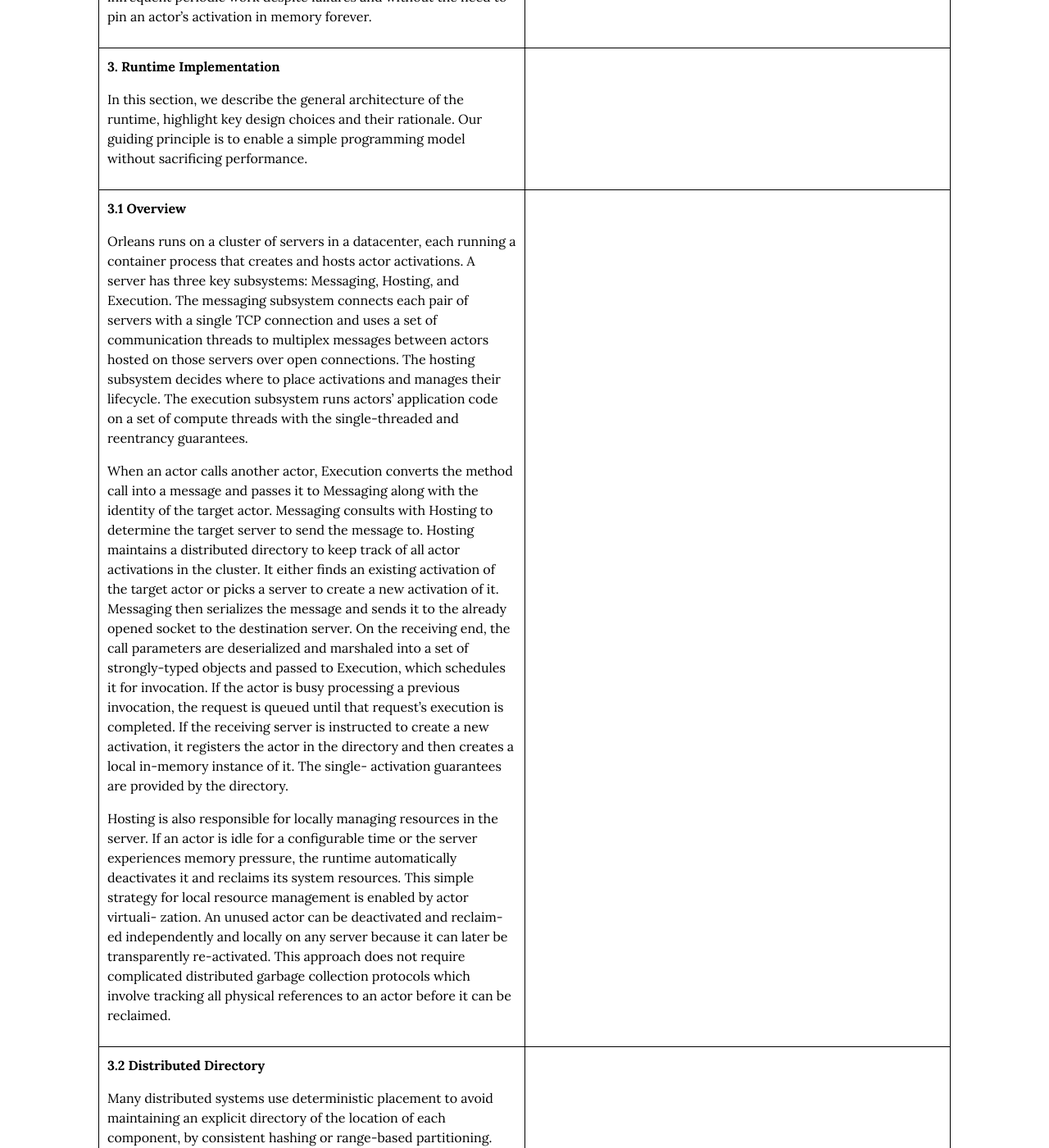
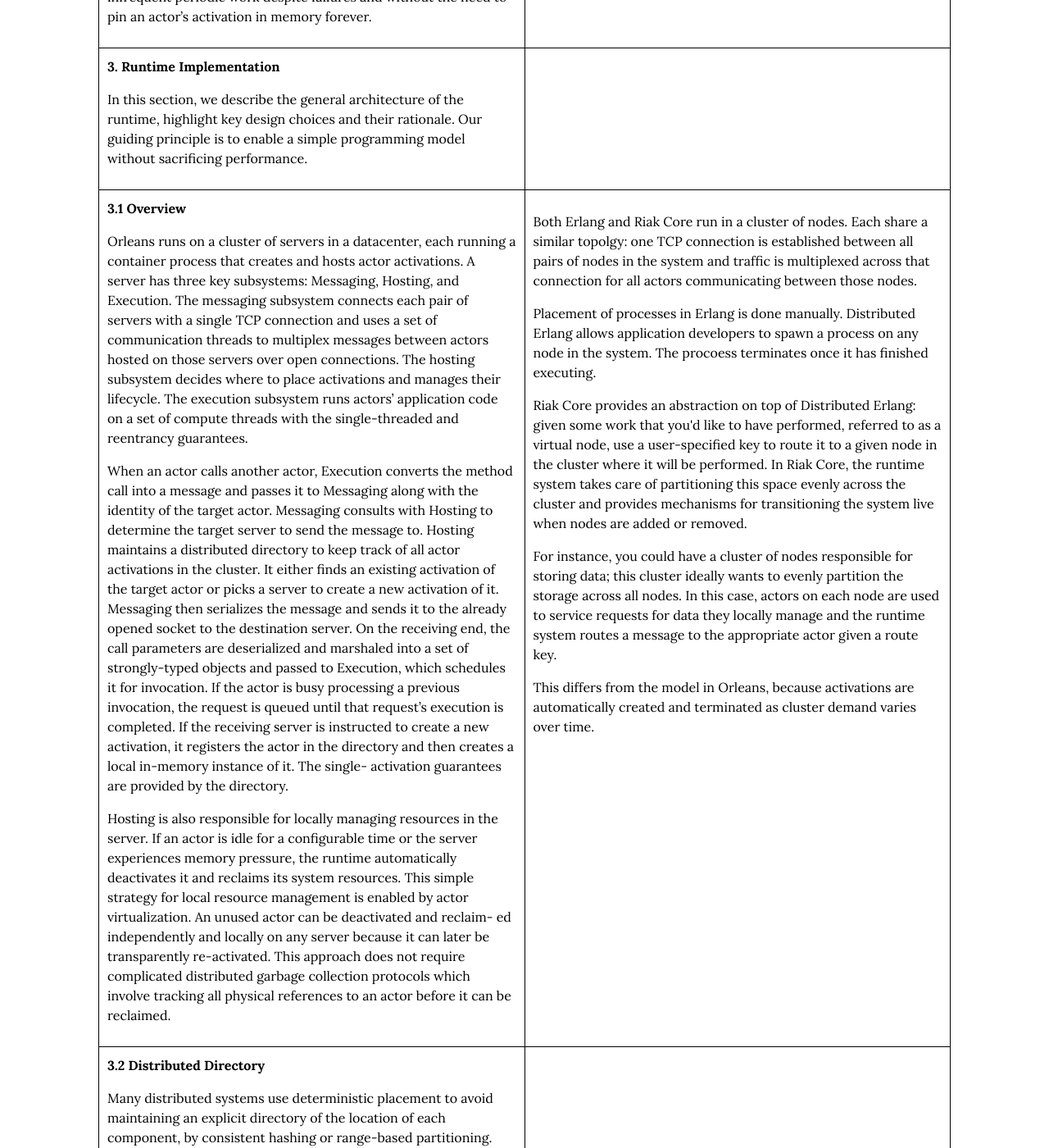
Before and after one commit to cmeiklejohn/cmeiklejohn.github.io, a Jekyll site: the page built from orleans.html, in a window 1280 px wide and 1400 px high, scrolled down 9859 px. Shown: the whole window at 82% size. Built offline with Jekyll 4.4.1, drawn with Linux system fonts in a browser that asks for light colours; comment, search, counter and statistics services are not loaded; some of the changed text lies outside the part shown.

Commit message:
Orleans updates.

```diff
--- a/orleans.html
+++ b/orleans.html
@@ -556,7 +556,23 @@
       be freely interleaved.</p>
     </td>
     <td>
-      <p></p>
+      <p>Similarly, in Erlang each process, which represents an actor,
+      executes in serial; this is the same for the abstractions that
+      Erlang/OTP provides to simplify concurrent programs (gen_server,
+      gen_fsm, gen_event, ...)</p>
+      <p>In a similar fashion, abstractions such as the gen_server,
+      which is built on top of a tail-recursive Erlang process, supports
+      interleaving.  Given all messages are sent asynchronously, an
+      Erlang process does not need to reply to each message, and if it
+      decides to, it can at any point.</p>
+      <p>Given the properties of the Erlang programming language,
+      single-assignment, functional, message passing by copying, and
+      per-process heaps, it is not necessary to label code as reentrant.
+      (One notable exception here would be NIFs in Erlang, where
+      preemption may cause a problem with shared resources.)</p>
+      <p>A note on synchronous calls to gen_server's: all calls are
+      asynchronous, but synchronous calls immediately block for a
+      response message with a given timeout.)</p>
     </td>
   </tr>
   <tr>
@@ -611,7 +627,13 @@
       memory forever.</p>
     </td>
     <td>
-      <p></p>
+      <p>Erlang provides a way to schedule a message to be sent in the
+      future, but this mechanism relies on a process explicitly
+      performing the scheduling.</p>
+      <p>While this mechanism could be used to start another process,
+      for example, another actor that should do periodic processing,
+      the operation is much lower level than the operations provided by
+      Orleans.</p>
     </td>
   </tr>
   <tr>
@@ -623,7 +645,7 @@
       sacrificing performance.</p>
     </td>
     <td>
-      <p></p>
+      <p>&nbsp;</p>
     </td>
   </tr>
   <tr>
@@ -662,7 +684,7 @@
       server experiences memory pressure, the runtime automatically
       deactivates it and reclaims its system resources. This simple
       strategy for local resource management is enabled by actor
-      virtuali- zation. An unused actor can be deactivated and reclaim-
+      virtualization. An unused actor can be deactivated and reclaim-
       ed independently and locally on any server because it can later be
       transparently re-activated. This approach does not require
       complicated distributed garbage collection protocols which involve
@@ -670,7 +692,31 @@
       reclaimed.</p>
     </td>
     <td>
-      <p></p>
+      <p>Both Erlang and Riak Core run in a cluster of nodes.  Each
+      share a similar topolgy: one TCP connection is established between
+      all pairs of nodes in the system and traffic is multiplexed across
+      that connection for all actors communicating between those
+      nodes.</p>
+      <p>Placement of processes in Erlang is done manually.  Distributed
+      Erlang allows application developers to spawn a process on any
+      node in the system.  The procoess terminates once it has finished
+      executing.</p>
+      <p>Riak Core provides an abstraction on top of Distributed Erlang:
+      given some work that you'd like to have performed, referred to as
+      a virtual node, use a user-specified key to route it to a given
+      node in the cluster where it will be performed.  In Riak Core, the
+      runtime system takes care of partitioning this space evenly across
+      the cluster and provides mechanisms for transitioning the system
+      live when nodes are added or removed.</p>
+      <p>For instance, you could have a cluster of nodes responsible for
+      storing data; this cluster ideally wants to evenly partition the
+      storage across all nodes.  In this case, actors on each node are
+      used to service requests for data they locally manage and the
+      runtime system routes a message to the appropriate actor given a
+      route key.</p>
+      <p>This differs from the model in Orleans, because activations are
+      automatically created and terminated as cluster demand varies over
+      time.</p>
     </td>
   </tr>
   <tr>
```
